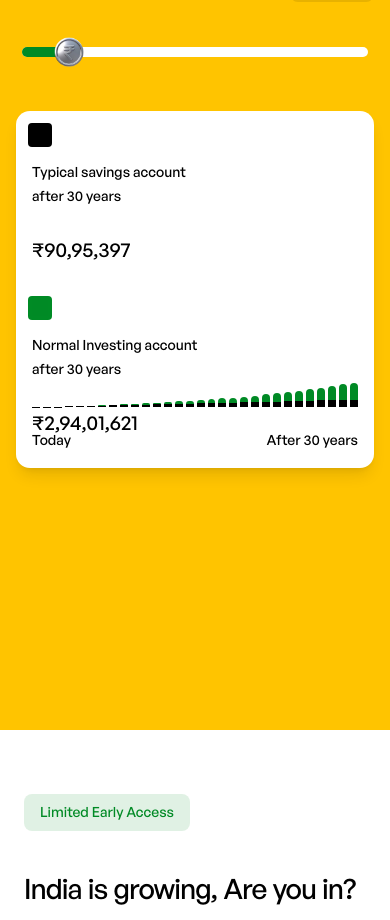
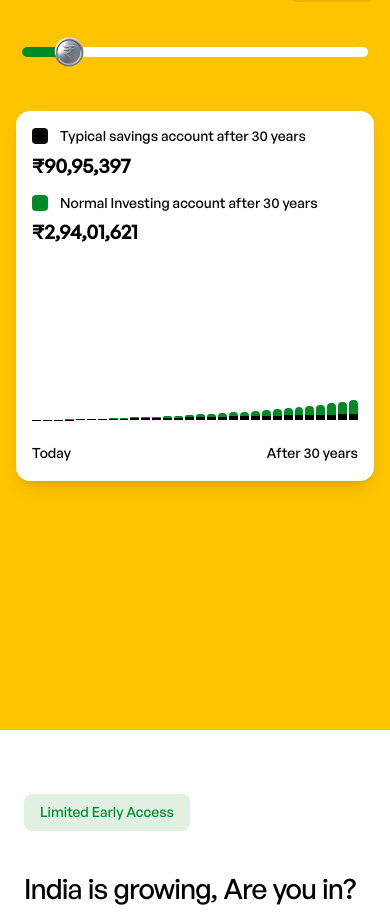
Before and after one commit to Vinayak-Nair/Desh_landing_as, a Next.js app: page / in a window 390 px wide. Shown: the part 1922-2842 px from the top of the page. Built offline with nearby package versions, Linux system fonts and the light colour scheme.

Commit message:
fix(ui): resolve layout overlapping on mobile in InvestmentCalculator

```diff
--- a/src/components/InvestmentCalculator.tsx
+++ b/src/components/InvestmentCalculator.tsx
@@ -176,33 +176,35 @@ export function InvestmentCalculator() {
 
           {/* Result card */}
           <div className="flex flex-col items-start p-4 md:p-6 relative self-stretch w-full bg-white rounded-[14px] shadow-lg">
-            <div className="relative self-stretch w-full h-[280px] md:h-[360px]">
+            <div className="relative self-stretch w-full flex flex-col md:block md:h-[360px]">
               {/* Two-column results */}
-              <div className="absolute top-0 left-0 flex flex-col md:flex-row items-start gap-8 md:gap-16 w-full z-10 pointer-events-none">
+              <div className="flex flex-col md:flex-row items-start gap-4 md:gap-16 w-full z-10 pointer-events-none relative md:absolute md:top-0 md:left-0">
                 {/* Savings column */}
-                <div className="flex flex-col items-start gap-6 relative">
-                  <div className="flex flex-col items-start gap-[13px] relative self-stretch w-full">
-                    <div className="w-6 h-6 mt-[-4px] ml-[-4px] bg-black rounded border-4 border-[#00000033] aspect-square" />
-                    <p className="self-stretch font-['General_Sans'] font-medium text-black text-sm md:text-base tracking-[0] leading-6">
-                      Typical savings account <br />
-                      after 30 years
+                <div className="flex flex-col items-start gap-2 md:gap-6 relative w-full md:w-auto">
+                  <div className="flex flex-row md:flex-col items-center md:items-start gap-3 md:gap-[13px] relative self-stretch w-full">
+                    <div className="w-4 h-4 md:w-6 md:h-6 shrink-0 md:mt-[-4px] md:ml-[-4px] bg-black rounded border-[3px] md:border-4 border-[#00000033] aspect-square" />
+                    <p className="flex-1 font-['General_Sans'] font-medium text-black text-sm md:text-base tracking-[0] leading-tight md:leading-6">
+                      Typical savings account <span className="inline md:hidden">after 30 years</span>
+                      <br className="hidden md:block" />
+                      <span className="hidden md:inline">after 30 years</span>
                     </p>
                   </div>
-                  <div className="self-stretch font-['General_Sans'] font-medium text-black text-xl md:text-2xl tracking-[0] leading-9">
+                  <div className="font-['General_Sans'] font-semibold text-black text-xl md:text-2xl tracking-[0] leading-tight md:leading-9">
                     {formatINR(savingsResult.totalValue)}
                   </div>
                 </div>
 
                 {/* Investing column */}
-                <div className="flex flex-col items-start gap-6 relative">
-                  <div className="flex flex-col items-start gap-[13px] relative self-stretch w-full">
-                    <div className="w-6 h-6 mt-[-4px] ml-[-4px] bg-[#008a25] rounded border-4 border-[#008a2533] aspect-square" />
-                    <p className="self-stretch font-['General_Sans'] font-medium text-black text-sm md:text-base tracking-[0] leading-6">
-                      Normal Investing account <br />
-                      after 30 years
+                <div className="flex flex-col items-start gap-2 md:gap-6 relative w-full md:w-auto">
+                  <div className="flex flex-row md:flex-col items-center md:items-start gap-3 md:gap-[13px] relative self-stretch w-full">
+                    <div className="w-4 h-4 md:w-6 md:h-6 shrink-0 md:mt-[-4px] md:ml-[-4px] bg-[#008a25] rounded border-[3px] md:border-4 border-[#008a2533] aspect-square" />
+                    <p className="flex-1 font-['General_Sans'] font-medium text-black text-sm md:text-base tracking-[0] leading-tight md:leading-6">
+                      Normal Investing account <span className="inline md:hidden">after 30 years</span>
+                      <br className="hidden md:block" />
+                      <span className="hidden md:inline">after 30 years</span>
                     </p>
                   </div>
-                  <div className="self-stretch font-['General_Sans'] font-medium text-black text-xl md:text-2xl tracking-[0] leading-9">
+                  <div className="font-['General_Sans'] font-semibold text-black text-xl md:text-2xl tracking-[0] leading-tight md:leading-9">
                     {formatINR(investingResult.totalValue)}
                   </div>
                 </div>
@@ -210,8 +212,8 @@ export function InvestmentCalculator() {
 
               {/* Bar chart — 30 bars (one per year), each bar is a column
                    with green (extra investing growth) on top and black (savings) on bottom */}
-              <div className="absolute top-[81px] bottom-0 left-0 w-full">
-                <div className="flex items-end justify-between w-full h-full gap-[3px]">
+              <div className="w-full h-[160px] mt-4 md:mt-0 relative md:absolute md:top-[81px] md:bottom-0 md:left-0 md:h-auto">
+                <div className="flex items-end justify-between w-full h-full gap-[2px] md:gap-[3px]">
                 {savingsResult.years.map((_, yearIndex) => {
                   const savVal = savingsResult.years[yearIndex];
                   const invVal = investingResult.years[yearIndex];
```
